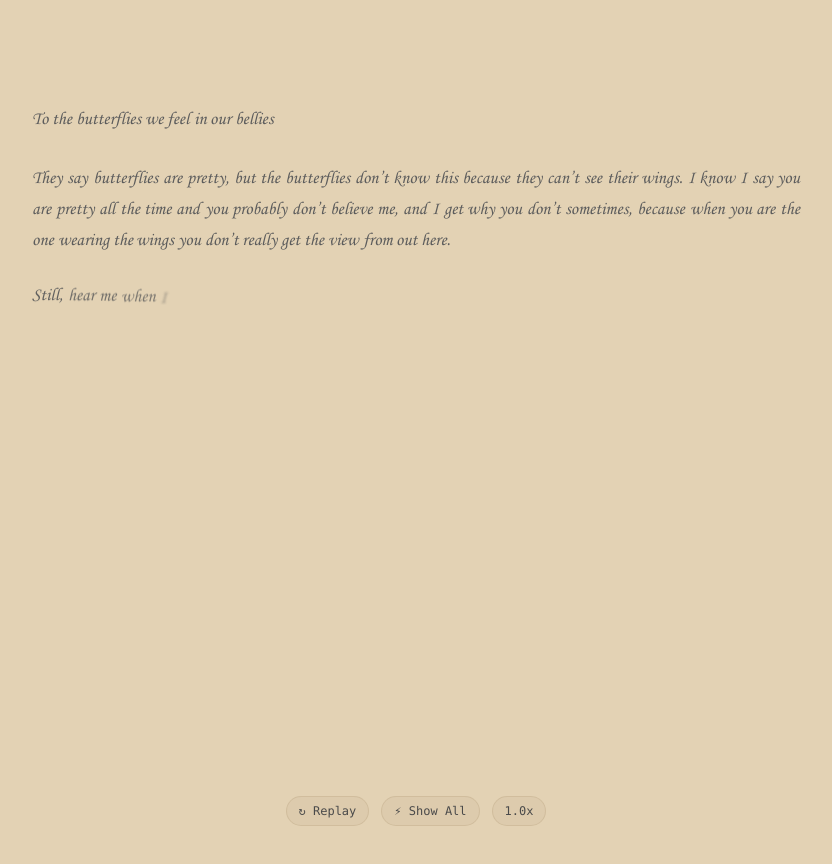
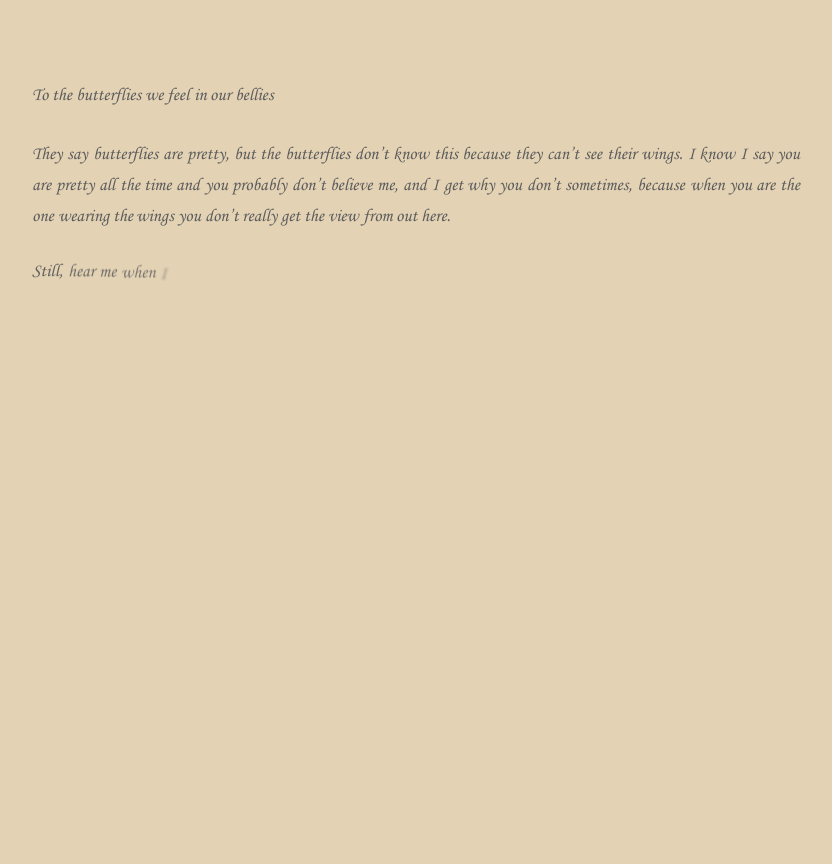
Before and after one commit to Codexmayorrrr/butterflies-note, a React (Vite) app: page / in a window 1280 px wide. Shown: the top 864 px of the page, without its empty margins (224-1056 px from the left). After the commit the page ends 804 px from the top, so only its background shows below. Built offline with nearby package versions, Linux system fonts and the light colour scheme.

Commit message:
chore: remove floating controls for a pure uninterrupted fullscreen letter

```diff
--- a/src/App.jsx
+++ b/src/App.jsx
@@ -1,63 +1,10 @@
-import React, { useState } from 'react';
+import React from 'react';
 import ButterfliesLetter from './components/ButterfliesLetter';
 
 export default function App() {
-  const [instant, setInstant] = useState(false);
-  const [speed, setSpeed] = useState(1);
-  const [animationKey, setAnimationKey] = useState(0);
-
-  const handleReplay = () => {
-    setInstant(false);
-    setAnimationKey((prev) => prev + 1);
-  };
-
-  const handleToggleInstant = () => {
-    setInstant((prev) => !prev);
-  };
-
-  const handleToggleSpeed = () => {
-    setSpeed((prev) => (prev === 1 ? 1.6 : 1));
-    setInstant(false);
-    setAnimationKey((prev) => prev + 1);
-  };
-
   return (
-    <main className="min-h-screen w-full bg-parchment flex flex-col items-center justify-between px-6 py-10 sm:px-12 sm:py-16 md:px-20 md:py-20 transition-colors duration-300">
-      {/* Decorative subtle top spacer to keep vertical balance */}
-      <div className="w-full h-2 sm:h-6" aria-hidden="true" />
-
-      {/* Responsive, adaptable letter content */}
-      <ButterfliesLetter
-        instant={instant}
-        speed={speed}
-        animationKey={animationKey}
-      />
-
-      {/* Minimalist, elegant floating controls */}
-      <footer className="mt-8 sm:mt-12 flex items-center justify-center gap-3 text-xs font-mono text-[#5C5C5C]/75 select-none print:hidden">
-        <button
-          onClick={handleReplay}
-          className="px-3 py-1.5 rounded-full bg-[#D7C4A5]/50 hover:bg-[#D7C4A5] text-[#4A4A4A] transition-colors duration-200 border border-[#C8B493]/60 focus:outline-none focus:ring-1 focus:ring-[#8C7A5D]"
-          title="Replay word animation"
-        >
-          ↻ Replay
-        </button>
-
-        <button
-          onClick={handleToggleInstant}
-          className="px-3 py-1.5 rounded-full bg-[#D7C4A5]/50 hover:bg-[#D7C4A5] text-[#4A4A4A] transition-colors duration-200 border border-[#C8B493]/60 focus:outline-none focus:ring-1 focus:ring-[#8C7A5D]"
-        >
-          {instant ? '▶ Play Motion' : '⚡ Show All'}
-        </button>
-
-        <button
-          onClick={handleToggleSpeed}
-          className="px-3 py-1.5 rounded-full bg-[#D7C4A5]/50 hover:bg-[#D7C4A5] text-[#4A4A4A] transition-colors duration-200 border border-[#C8B493]/60 focus:outline-none focus:ring-1 focus:ring-[#8C7A5D]"
-          title="Toggle speed"
-        >
-          {speed === 1 ? '1.0x' : '1.6x'}
-        </button>
-      </footer>
+    <main className="min-h-screen w-full bg-parchment flex flex-col items-center justify-center px-6 py-12 sm:px-12 sm:py-16 md:px-20 md:py-20">
+      <ButterfliesLetter />
     </main>
   );
 }
```
Also changed, not shown: test/test-clean.cjs (added, +47 -0 lines).
